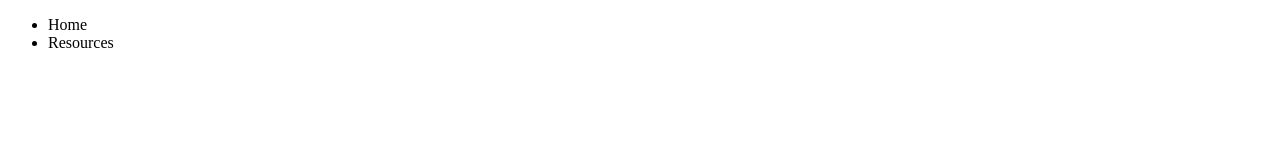
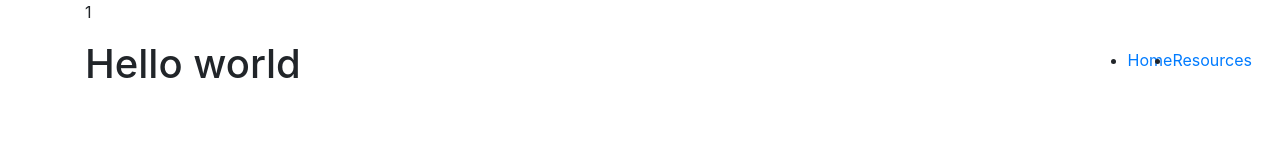
Before and after one commit to phildan/resource-bootstrap-html, a plain HTML site: page index.html in a window 1280 px wide. Drawn offline with nearby package versions, Linux system fonts and the light colour scheme.

Commit message:
Continuous

```diff
--- a/index.html
+++ b/index.html
@@ -12,11 +12,16 @@
         })(window,document,'script','dataLayer','GTM-K8XPK8T');</script>
     <!-- End Google Tag Manager -->
 
+    <!-- CSS -->
+    <link rel="stylesheet" href="https://stackpath.bootstrapcdn.com/bootstrap/4.5.2/css/bootstrap.min.css" integrity="sha384-JcKb8q3iqJ61gNV9KGb8thSsNjpSL0n8PARn9HuZOnIxN0hoP+VmmDGMN5t9UJ0Z" crossorigin="anonymous">
+    <!-- End CSS -->
 
+
+    <!-- SEO Head -->
     <title>Philip Daniels | Programmer Googler Facebooker | Make money online</title>
     <meta name="description" content="Socials include Facebook, Instagram,">
 
-    <!--Open Graph-->
+    <!-- SEO Head Open Graph -->
     <meta property="og:title" content="Find all the resources to become an affiliate" />
     <meta property="og:description" content="Downloads demographics, DM examples, " />
     <meta property="og:image" content="#" />
@@ -24,21 +29,31 @@
 
     <meta name="robots" content="index, follow">
     <link href="https://www.philipdan.com" rel="canonical">
+    <!-- End SEO Head-->
 
 </head>
 <body>
     <div class="container">
         <div class="logo">
+            <p>1</p>
 
         </div>
         <div class="floatbar">
-            <ul>
-                <li><a href="#"></a>Home</li>
-                <li><a href="#"></a>Resources</li>
+            <ul class="d-flex justify-content-between m-2">
+                <li><a href="#">Home</a></li>
+                <li><a href="#">Resources</a></li>
             </ul>
         </div>
+
+        <style>
+            .floatbar {
+                position: absolute;
+                right: 20px;
+
+            }
+        </style>
         <div class="content">
-            <h1></h1>
+            <h1>Hello world</h1>
             <img src="" alt="">
         </div>
     </div>
```
Lines whose indentation alone changed are shown as unchanged.
